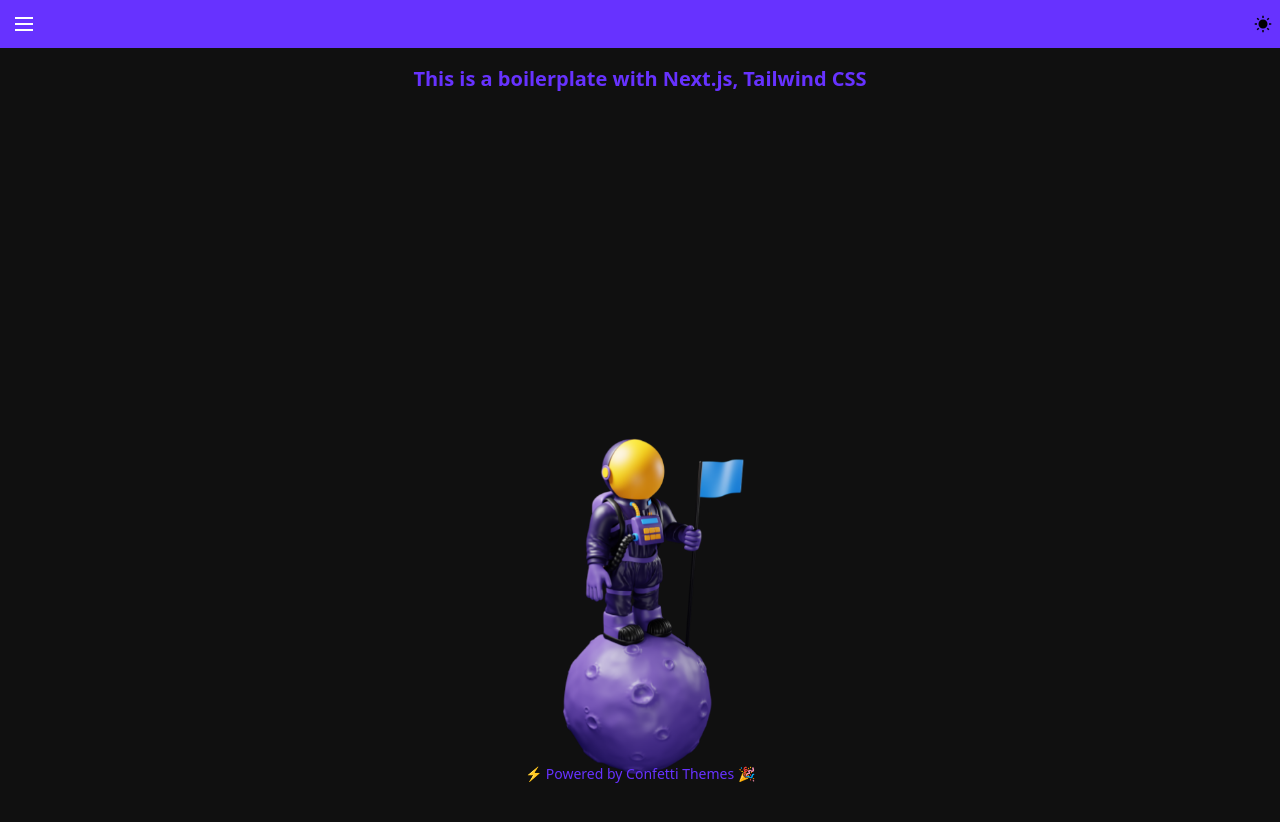
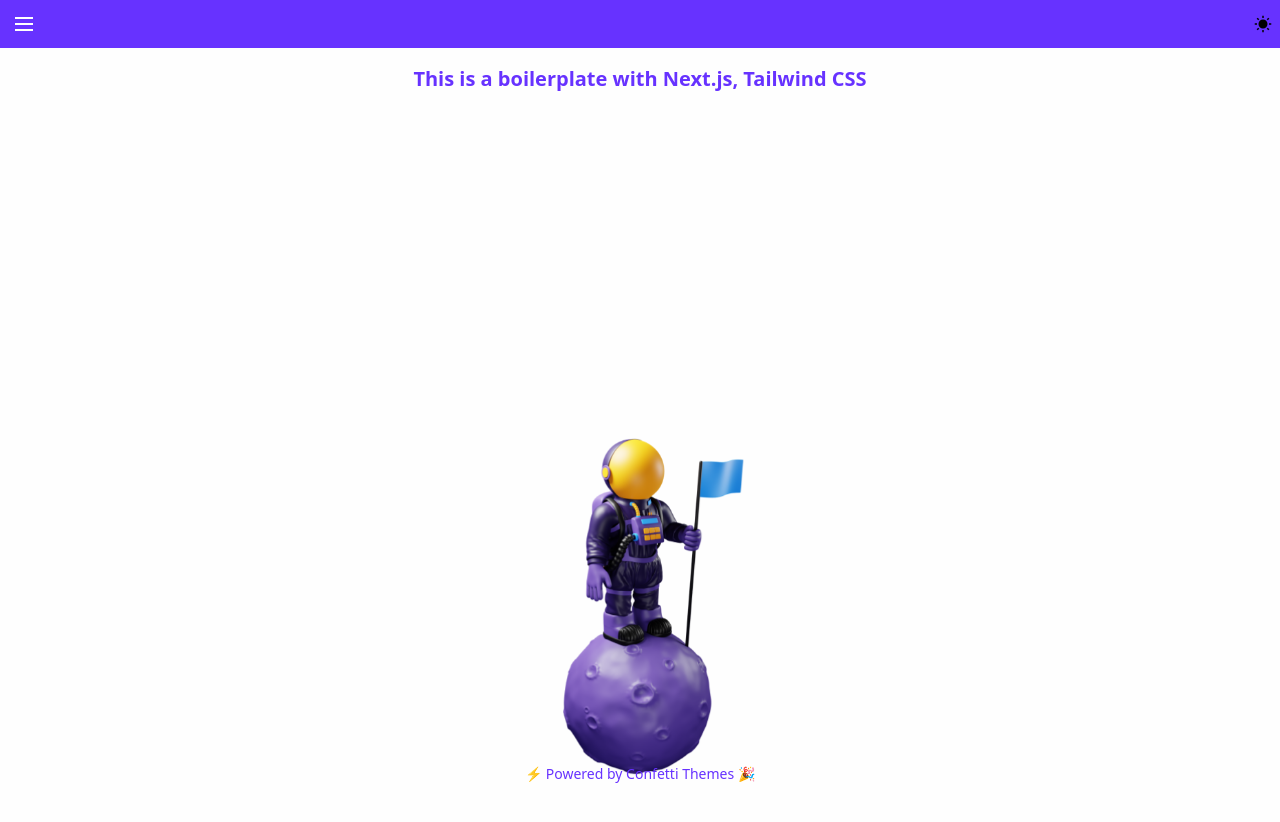
Before and after one commit to MichaelDepp/Nextjs-TailwindCSS-Boilerplate, a Next.js app: page / in a window 1280 px wide. Shown: the top 822 px of the page. Built offline with nearby package versions, Linux system fonts and the light colour scheme.

Commit message:
feat: add the dark mode color to container

```diff
--- a/src/components/Container/index.jsx
+++ b/src/components/Container/index.jsx
@@ -1,3 +1,5 @@
-const Container = (props) => <div className="bg-theme-bg h-screen w-full">{props.children}</div>;
+const Container = (props) => (
+    <div className="bg-theme-lightBg dark:bg-theme-bg h-screen w-full">{props.children}</div>
+);
 
 export default Container;
```
